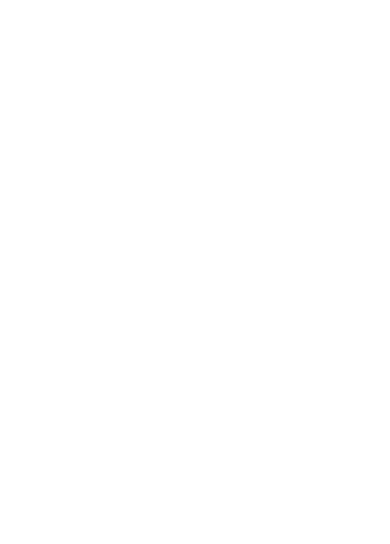
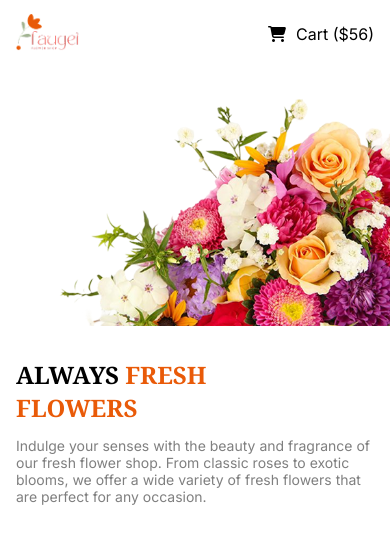
Before and after one commit to Joychandra13/B12A02-flower-market, a plain HTML site: page index.html in a window 390 px wide. Drawn offline with Linux system fonts and the light colour scheme.

Commit message:
hero section add

```diff
--- a/index.html
+++ b/index.html
@@ -8,9 +8,31 @@
     <link rel="preconnect" href="https://fonts.googleapis.com">
     <link rel="preconnect" href="https://fonts.gstatic.com" crossorigin>
     <link href="https://fonts.googleapis.com/css2?family=Inter:ital,opsz,wght@0,14..32,100..900;1,14..32,100..900&family=Noto+Serif:ital,wght@0,100..900;1,100..900&display=swap" rel="stylesheet">
+    <script src="https://kit.fontawesome.com/4deb07362d.js" crossorigin="anonymous"></script>
 </head>
-<body>
-    <header></header>
+<body class="inter-normal">
+    <header>
+        <nav class="navbar">
+            <figure>
+                <img class="logo" src="assets/logo.png" alt="">
+            </figure>
+            <ul class="nav-items">
+                <li class="nav-item"><a href="">Home</a></li>
+                <li class="nav-item"><a href="">Shop</a></li>
+                <li class="nav-item"><a href="">About us</a></li>
+                <li class="nav-item"><a href=""><i class="fa-solid fa-cart-shopping" style="margin-right: 10px;"></i>Cart ($56)</a></li>
+            </ul>
+        </nav>
+        <div class="banner">
+            <div class="banner-col-text">
+                <h1 class="noto-serif-normal">ALWAYS <span class="primary-color">FRESH <br>FLOWERS</span></h1>
+                <p class="common-des des-color">Indulge your senses with the beauty and fragrance of our fresh flower shop. From classic roses to exotic blooms, we offer a wide variety of fresh flowers that are perfect for any occasion. </p>
+            </div>
+            <div class="banner-col-img">
+                <img src="assets/hero-flower.png" alt="hero-flower">
+            </div>
+        </div>
+    </header>
     <main></main>
     <footer></footer>
 </body>
--- a/style.css
+++ b/style.css
@@ -11,3 +11,123 @@
   font-optical-sizing: auto;
   font-style: normal;
 }
+
+*{
+  margin: 0;
+  padding: 0;
+}
+
+/* common style */
+.primary-color{
+  color: #E95A08;
+}
+.secondary-color{
+  color: #000000;
+}
+.des-color{
+  color: rgba(0, 0, 0, 0.5);
+}
+.card-texts-color{
+  color: #111111;
+}
+.common-title{
+  font-size: 3.125rem;
+  font-weight: bold;
+}
+.common-des{
+  font-size: 1.375rem;
+}
+
+/* navbar-design */
+.navbar{
+  display: flex;
+  justify-content: space-between;
+  align-items: center;
+  max-width: 1140px;
+  margin: 30px auto 0px auto;
+}
+.logo{
+  width: 135px;
+  height: 82px;
+}
+.nav-items{
+  display: flex;
+  gap: 48px;
+  list-style: none;
+}
+.nav-item a{
+  text-decoration: none;
+  font-size: 1rem;
+}
+.nav-item:nth-child(1) a {
+  color: #252432;
+  font-weight: bold;
+}
+
+.nav-item:nth-child(2) a, .nav-item:nth-child(3) a {
+  color: #8987A1;
+}
+
+.nav-item:nth-child(4) a {
+  color: #000000;
+}
+
+/* banner-design */
+.banner{
+  display: flex;
+  justify-content: space-between;
+  align-items:end;
+  max-width: 1140px;
+  margin: 120px auto 120px auto;
+}
+.banner-col-text h1{
+  font-size: 4.0625rem;
+  font-weight: bold;
+  margin-bottom: 13px;
+}
+
+/* responsive-design */
+@media screen and (min-width: 576px) and (max-width:1180px) {
+  .navbar{
+    margin: 20px ;
+  }
+  .banner{
+    margin: 20px;
+}
+}
+
+@media screen and (max-width: 576px){
+
+  /* common */
+  .common-title{
+    font-size: 1.5rem;
+  }
+  .common-des{
+    font-size: 0.875rem;
+  }
+
+  /* hero-section */
+  .navbar{
+    margin: 13px 16px 0px 16px;
+  }
+  .logo{
+    width: 63px;
+    height: 38px;
+  }
+  .nav-item:nth-child(1), .nav-item:nth-child(2), .nav-item:nth-child(3) {
+    display: none;
+  }
+  .banner{
+    flex-direction: column-reverse;
+    margin: 28px 0px 65px;
+  }
+  .banner-col-text{
+    margin: 28px 16px 0px 16px;
+  }
+  .banner-col-text h1{
+    font-size: 1.5rem;
+  }
+  .banner-col-img img{
+    width: 100%;
+  }
+}
```
